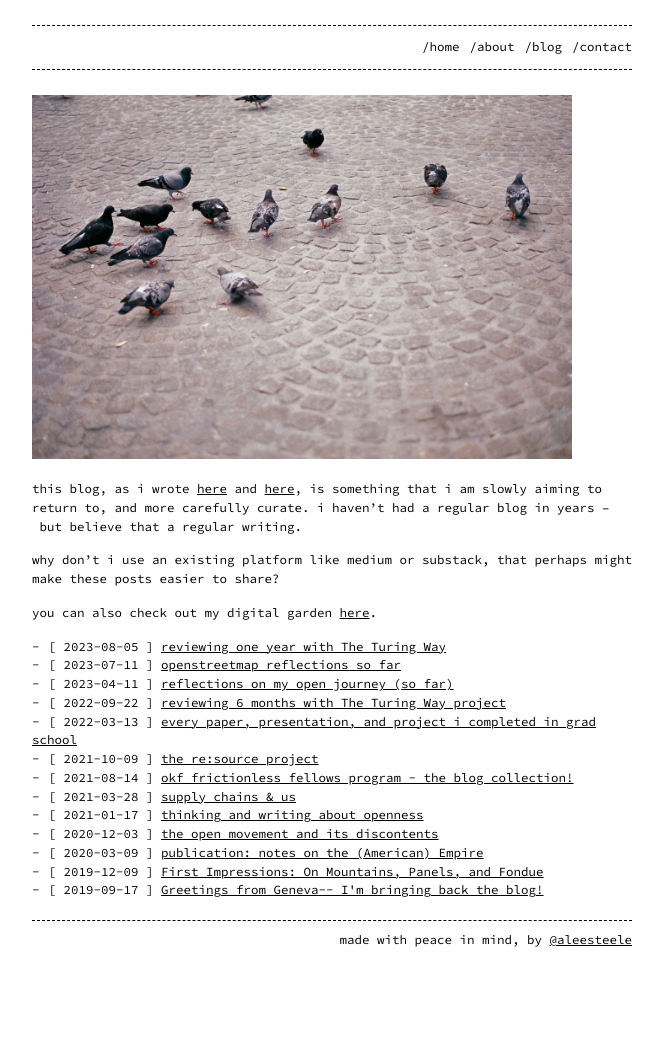
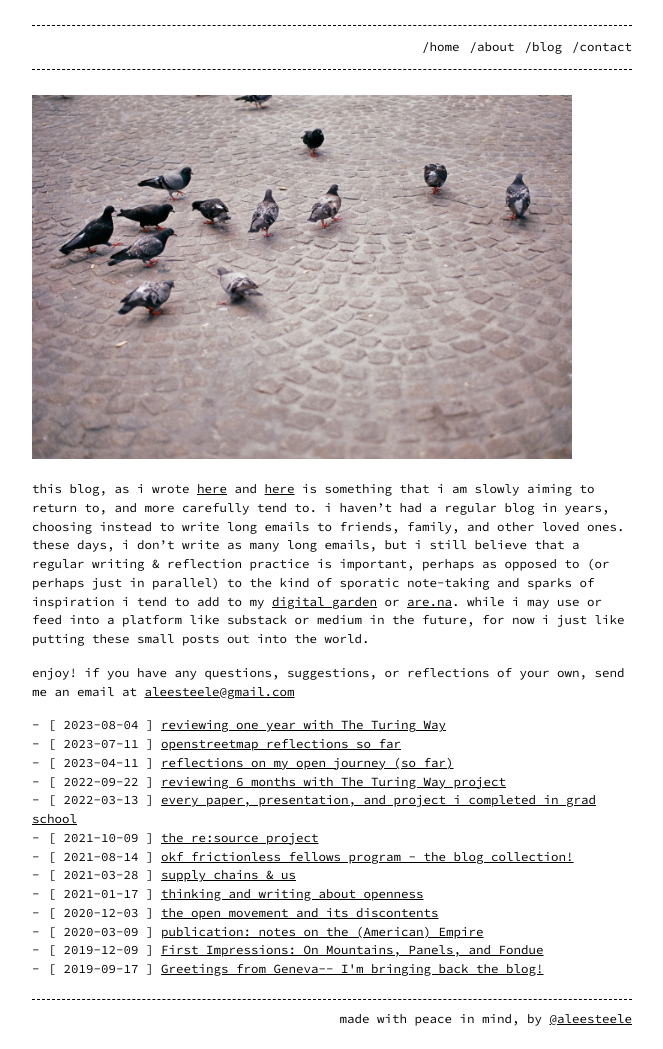
Before and after one commit to riggraz/no-style-please, a Jekyll site: the page built from blog.md, in a window 1280 px wide. Shown: the whole page, without its empty margins (308-971 px from the left). Built offline with Jekyll 4.4.1, drawn with Linux system fonts in a browser that asks for light colours; before the commit the page ends 970 px from its top, so only the background shows below that.

Commit message:
edit to blog page

```diff
--- a/_posts/2023-08-05-one-year-ttw.md
+++ b/_posts/2023-08-04-one-year-ttw.md
@@ -1,7 +1,7 @@
 ---
 layout: post
 title: reviewing one year with The Turing Way
-date: 2023-08-05 23:00:00 +0000
+date: 2023-08-04 23:00:00 +0000
 category: blog
 
 ---
--- a/blog.md
+++ b/blog.md
@@ -6,13 +6,8 @@ permalink: /blog
 
 <img src="../assets/img/birds.jpg"/>
 
-this blog, as i wrote [here](https://twitter.com/aleesteele/status/1687410000329678851) and [here](https://post.lurk.org/@aleesteele/110830839366429110), is something that i am slowly aiming to return to, and more carefully curate. i haven't had a regular blog in years – but believe that a regular writing.
+this blog, as i wrote [here](https://twitter.com/aleesteele/status/1687410000329678851) and [here](https://post.lurk.org/@aleesteele/110830839366429110) is something that i am slowly aiming to return to, and more carefully tend to. i haven't had a regular blog in years, choosing instead to write long emails to friends, family, and other loved ones. these days, i don't write as many long emails, but i still believe that a regular writing & reflection practice is important, perhaps as opposed to (or perhaps just in parallel) to the kind of sporatic note-taking and sparks of inspiration i tend to add to my <a href="https://notes.aleesteele.com/">digital garden</a> or [are.na](https://www.are.na/anne-lee-steele). while i may use or feed into a platform like substack or medium in the future, for now i just like putting these small posts out into the world.
 
-why don't i use an existing platform like medium or substack, that perhaps might make these posts easier to share?
-
-
-
-
-you can also check out my digital garden <a href="https://notes.aleesteele.com/">here</a>.
+enjoy! if you have any questions, suggestions, or reflections of your own, send me an email at [aleesteele@gmail.com](mailto:aleesteele@gmail.com)
 
 {% include all-blog-list.html %}
```
